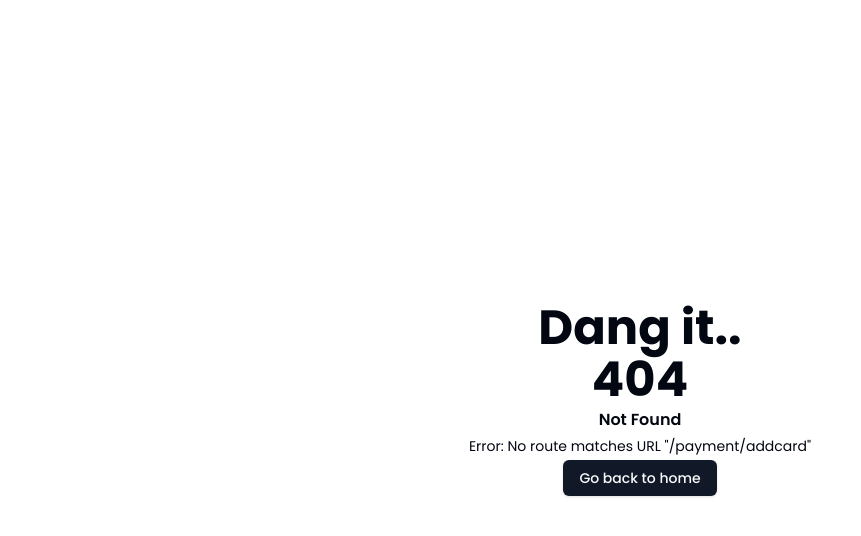
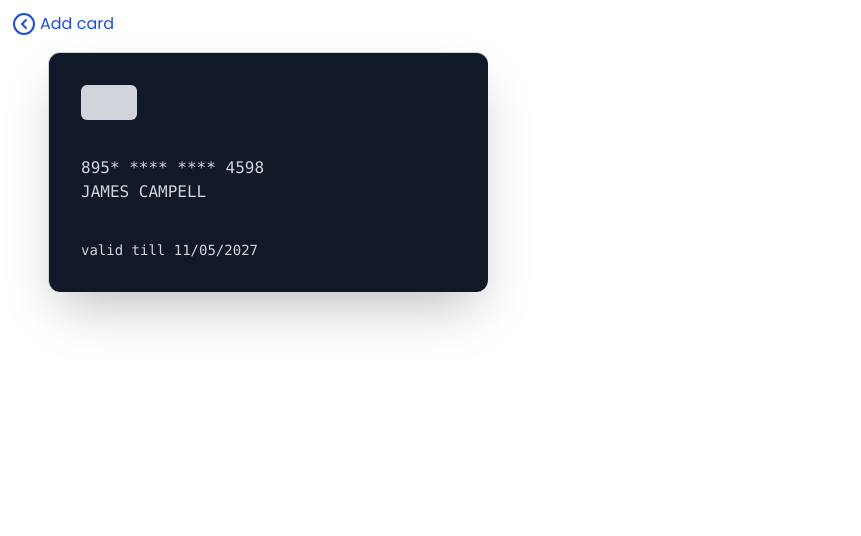
Before and after one commit to midlajmarutha/service-connect, a React (Vite) app: page /payment/addcard in a window 1280 px wide. Before the commit this address had no page. Shown: the top 536 px of the page, without its empty margins (0-861 px from the left). Built offline with nearby package versions, Linux system fonts and the light colour scheme.

Commit message:
add card page

```diff
--- a/src/pages/user/paymentpage/addcard-page.tsx
+++ b/src/pages/user/paymentpage/addcard-page.tsx
@@ -1,10 +1,33 @@
+import PageHeader from '@/components/shared/page-header'
 import React from 'react'
 
 const AddCard = () => {
   return (
-    <div>
-      asdfsdfsd
-    </div>
+    <main>
+      <div className="flex flex-col p-3 font-poppins">
+        <div>
+          <PageHeader pageTitle='Add card'/>
+        </div>
+        <div className='w-full max-w-lg px-9 my-4 '>
+          <div className="flex flex-col gap-9 w-full h-60 p-8 font-mono text-gray-300 bg-gray-900 border-l border-t border-l-gray-300 border-t-gray-300 shadow-2xl rounded-xl">
+            <div className='h-10 w-14 rounded-md bg-gray-300'></div>
+            <div>
+              <div>
+                895* **** **** 4598
+              </div>
+              <div>
+                JAMES CAMPELL
+              </div>
+            </div>
+            <div className='text-sm'>
+              <div>
+                valid till 11/05/2027
+              </div>
+            </div>
+          </div>
+        </div>
+      </div>
+    </main>
   )
 }
 
--- a/src/routes/AppRouter.tsx
+++ b/src/routes/AppRouter.tsx
@@ -38,7 +38,7 @@ function AppRouter(){
       element:<PaymentPage/>,
     },
     {
-      path:"/payment/addcrd",
+      path:"/payment/addcard",
       element:<AddCard/>
     }
   ])
```
